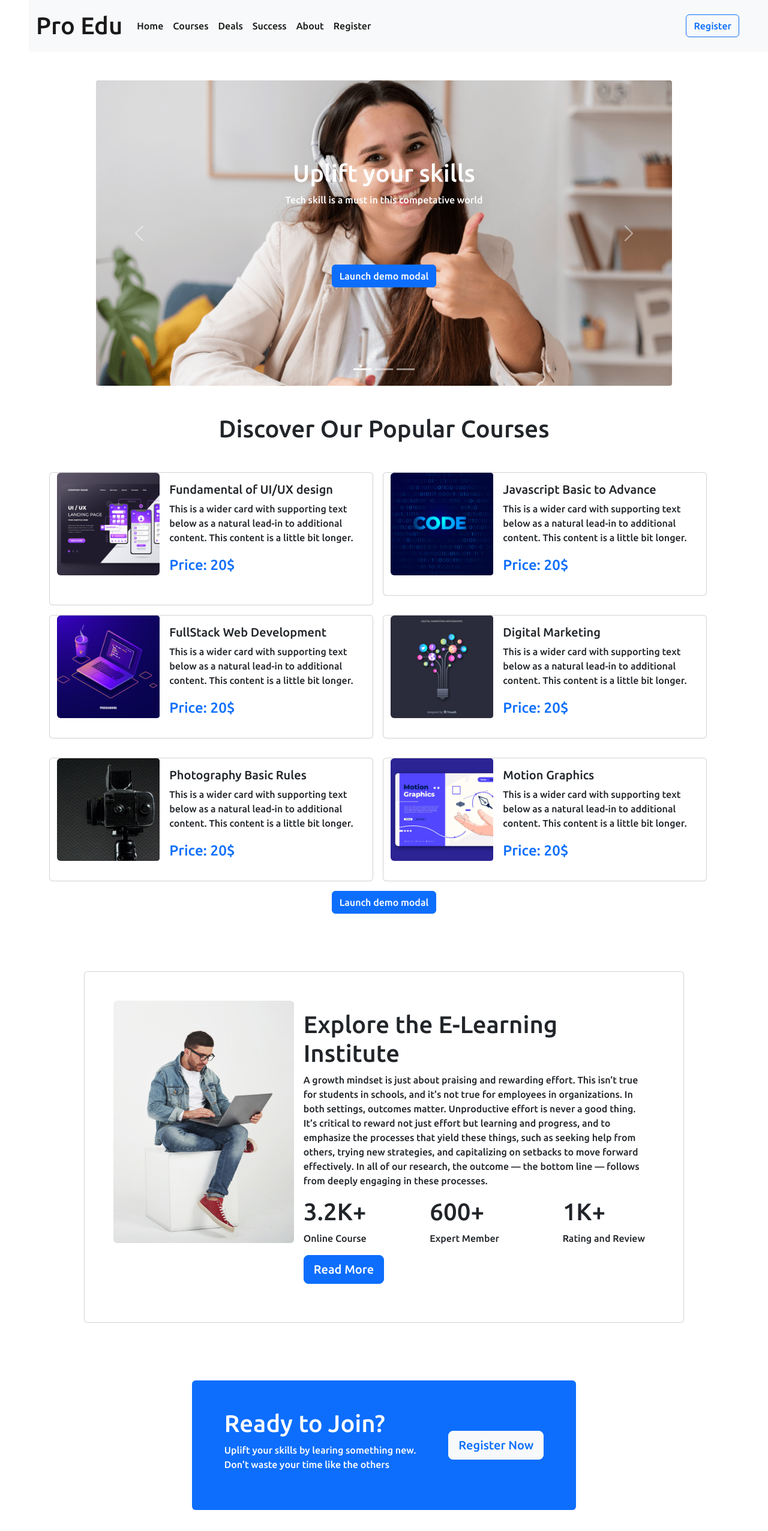
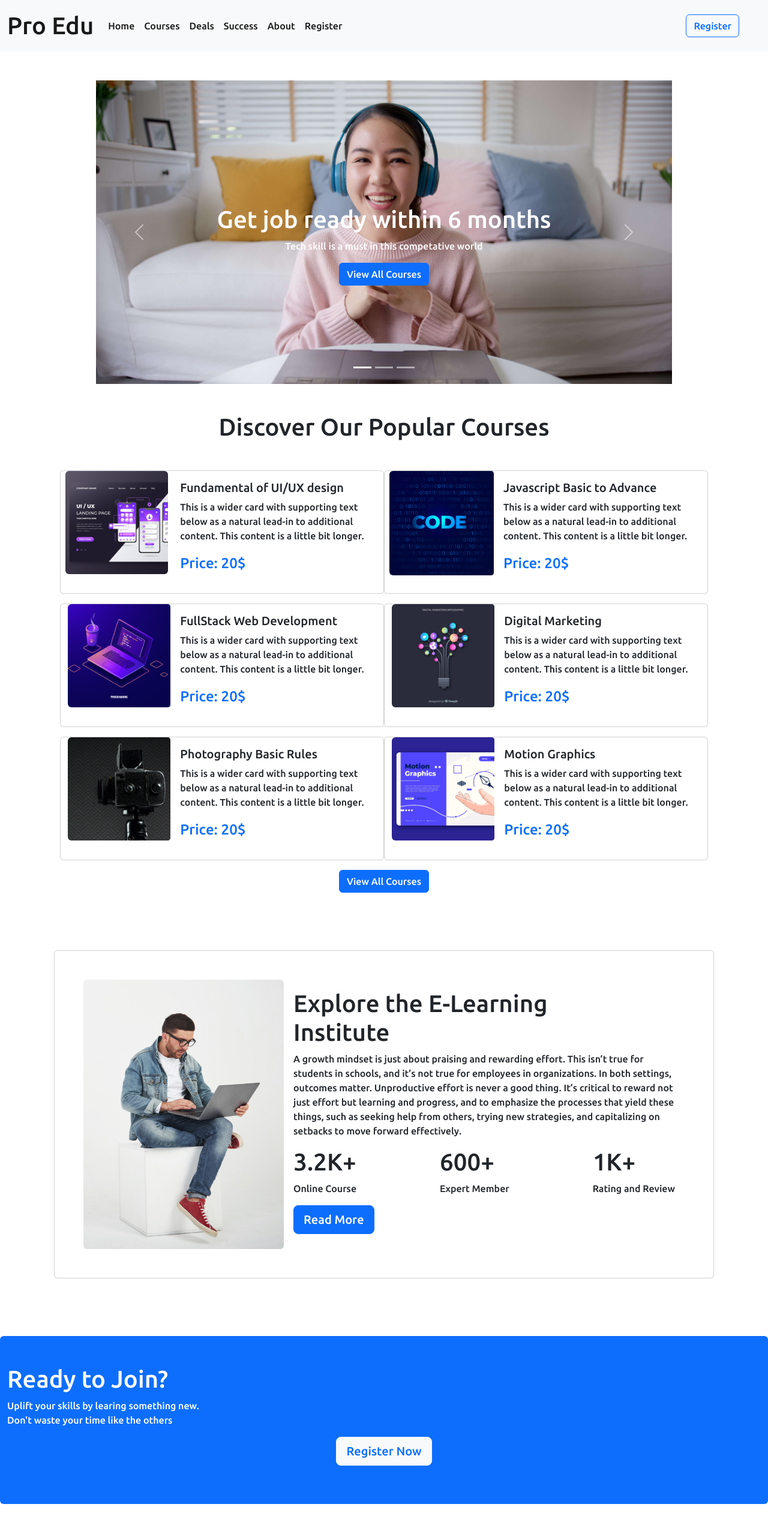
Before and after one commit to nayem9b/Ed-Tech-Repo, a plain HTML site: page index.html in a window 1280 px wide. Shown: the top 2552 px of the page at 60% size. Drawn offline with nearby package versions, Linux system fonts and the light colour scheme.

Commit message:
only faq responsiveness is left

```diff
--- a/index.html
+++ b/index.html
@@ -17,7 +17,7 @@
 </head>
 <body>
   <!-- Navbar Starts Here -->
-  <nav class="navbar navbar-expand-lg bg-light d-flex ms-5">
+  <nav class="navbar navbar-expand-lg bg-light d-flex">
     <div class="container-fluid">
       <a class="navbar-brand fs-1" href="#">Pro Edu</a>
       <button class="navbar-toggler" type="button" data-bs-toggle="collapse" data-bs-target="#navbarSupportedContent" aria-controls="navbarSupportedContent" aria-expanded="false" aria-label="Toggle navigation">
@@ -65,14 +65,15 @@
         </div>
         <div class="carousel-inner">
           <div class="carousel-item active" data-bs-interval="2000">
-            <img src="images/cover/cover-1.png" class="d-block img-fluid" alt="...">
+            <img src="images/cover/cover-3.jpg" class="d-block img-fluid" alt="...">
             <div class="carousel-caption d-md-block pb-5 mb-5">
-              <h1 class="">Uplift your skills</h1>
-              <p class="mb-5 pb-5">Tech skill is a must in this competative world</p>
+
+              <h1>Get job ready within 6 months</h1>
+              <p class="">Tech skill is a must in this competative world</p>
                 <!-- modal section starts -->
   <!-- Button trigger modal -->
 <button type="button" class="btn btn-primary mb-5 " data-bs-toggle="modal" data-bs-target="#exampleModal">
-  Launch demo modal
+  View All Courses
 </button>
 
 <!-- Modal -->
@@ -133,13 +134,14 @@
             </div>
           </div>
           <div class="carousel-item">
-            <img src="images/cover/cover-3.jpg" class="d-block img-fluid" alt="...">
+            <img src="images/cover/cover-1.png" class="d-block img-fluid" alt="...">
             <div class="carousel-caption d-none d-md-block pb-5 mb-5">
-              <h1>Get job ready within 6 months</h1>
+
+              <h1>Get access to our online class</h1>
               <p>Learn skills that are required for Job</p>
                 <!-- Button trigger modal -->
 <button type="button" class="btn btn-primary" data-bs-toggle="modal" data-bs-target="#exampleModal">
-  Launch demo modal
+  View All Courses
 </button>
 
 <!-- Modal -->
@@ -178,12 +180,18 @@
 
       <!-- Carousel Ends Here -->
 
+
+
+
+
+
+
       <!-- Discover Popular courses Starts here -->
       <h1 class="mt-5 mb-5 text-center">Discover Our Popular Courses</h1>
-      <div class="d-flex justify-content-center">
-        <div class="container row row-cols-2 gap-3">
-          <div class="card" style="max-width: 540px;">
-            <div class="row g-0">
+      <div class="row align-items-center justify-content-center">
+
+          <div class="card mb-3 col-lg-6 col-md-6 gap-3 gx-3" style="max-width: 540px;">
+            <div class="row g-1">
               <div class="col-md-4">
                 <img src="images/course/course-1.png" class="img-fluid rounded" alt="...">
               </div>
@@ -196,7 +204,7 @@
               </div>
             </div>
           </div>
-          <div class="card mb-3" style="max-width: 540px;">
+          <div class="card mb-3 col-lg-6 col-md-6 gap-3 gx-3" style="max-width: 540px;">
             <div class="row g-0">
               <div class="col-md-4">
                 <img src="images/course/course-2.png" class="img-fluid rounded-start" alt="...">
@@ -210,7 +218,7 @@
               </div>
             </div>
           </div>
-          <div class="card mb-3" style="max-width: 540px;">
+          <div class="card mb-3 col-lg-6 col-md-6 gap-3" style="max-width: 540px;">
             <div class="row g-0">
               <div class="col-md-4">
                 <img src="images/course/course-3.png" class="img-fluid rounded-start" alt="...">
@@ -224,7 +232,7 @@
               </div>
             </div>
           </div>
-          <div class="card mb-3" style="max-width: 540px;">
+          <div class="card mb-3 col-lg-6 col-md-6 gap-3" style="max-width: 540px;">
             <div class="row g-0">
               <div class="col-md-4">
                 <img src="images/course/course-4.png" class="img-fluid rounded-start" alt="...">
@@ -238,7 +246,7 @@
               </div>
             </div>
           </div>
-          <div class="card mb-3" style="max-width: 540px;">
+          <div class="card mb-3 col-lg-6 col-md-6 gap-3" style="max-width: 540px;">
             <div class="row g-0">
               <div class="col-md-4">
                 <img src="images/course/course-5.png" class="img-fluid rounded-start" alt="...">
@@ -252,7 +260,7 @@
               </div>
             </div>
           </div>
-          <div class="card mb-3" style="max-width: 540px;">
+          <div class="card mb-3 col-md-6 col-lg-6 gap-3" style="max-width: 540px;">
             <div class="row g-0">
               <div class="col-md-4">
                 <img src="images/course/course-6.png" class="img-fluid rounded-start" alt="...">
@@ -274,7 +282,7 @@
   <!-- Button trigger modal -->
   <div class="d-flex justify-content-center align-items-center">
 <button type="button" class="btn btn-primary" data-bs-toggle="modal" data-bs-target="#exampleModal">
-  Launch demo modal
+  View All Courses
 </button>
 
 <!-- Modal -->
@@ -300,7 +308,7 @@
 
       <!-- Explore Elearning Starts here -->
       <div class="d-flex justify-content-center align-items-center mt-5 mb-5 ">
-      <div class="card mb-5 mt-5 p-5" style="max-width: 1000px;">
+      <div class="card mb-5 mt-5 p-5" style="max-width: 1100px;">
         <div class="row g-0">
           <div class="col-md-4">
             <img src="images/working.png" class="img-fluid rounded" alt="...">
@@ -308,7 +316,7 @@
           <div class="col-md-8">
             <div class="card-body">
               <h1 class="card-title">Explore the E-Learning <br> Institute</h1>
-              <p class="card-text"> A growth mindset is just about praising and rewarding effort. This isn’t true for students in schools, and it’s not true for employees in organizations. In both settings, outcomes matter. Unproductive effort is never a good thing. It’s critical to reward not just effort but learning and progress, and to emphasize the processes that yield these things, such as seeking help from others, trying new strategies, and capitalizing on setbacks to move forward effectively. In all of our research, the outcome — the bottom line — follows from deeply engaging in these processes.</p>
+              <p class="card-text"> A growth mindset is just about praising and rewarding effort. This isn’t true for students in schools, and it’s not true for employees in organizations. In both settings, outcomes matter. Unproductive effort is never a good thing. It’s critical to reward not just effort but learning and progress, and to emphasize the processes that yield these things, such as seeking help from others, trying new strategies, and capitalizing on setbacks to move forward effectively.</p>
               <div class="d-flex justify-content-between">
                 <div class="online course">
                     <h1>3.2K+</h1>
@@ -333,16 +341,18 @@
       <!-- Explore Elearning Ends here -->
 
       <!-- Ready to join Starts here -->
-      <div class="d-flex justify-content-evenly align-items-center">
-        <div class=" d-flex justify-content-evenly align-items-center bg-primary w-50 pt-5 pb-5 rounded ">
-         <div class=" bg-primary text-white">
-         <h1 class=" bg-primary text-white">Ready to Join?</h1>
-         <p>Uplift your skills by learing something new. <br>Don't waste your time like the others</new></p>
+      <div class="d-grid justify-content-between">
+      <div class="container-fluid">
+        <div class=" row bg-primary pt-5 pb-5 rounded ">
+          <div class="col">
+         <div class="  bg-primary text-white ">
+         <h1 class=" col-md-12 col-sm-12 col-lg-6 bg-primary text-white text-left">Ready to Join?</h1>
+         <p class="text-left col-md-12 col-sm-12 col-lg-6">Uplift your skills by learing something new. <br>Don't waste your time like the others</new></p>
          </div>
-             <div>
-             <button type="button" class="btn btn-light text-primary btn-lg">Register Now</button>
-             </div>
-       </div>
+            <div class="d-flex align-items-center justify-content-center mb-3">
+             <button type="button" class="btn btn-light text-primary btn-lg  ">Register Now</button>
+            </div>
+         </div>
   </div>
       <!-- Ready to join Ends here -->
 
@@ -353,7 +363,7 @@
     </div>
 
     <div class="d-flex justify-content-center align-items-center">
-      <div class="accordion w-50" id="accordionExample">
+      <div class="accordion" id="accordionExample">
         <div class="accordion-item">
           <h2 class="accordion-header" id="headingOne">
             <button class="accordion-button" type="button" data-bs-toggle="collapse" data-bs-target="#collapseOne" aria-expanded="true" aria-controls="collapseOne">
@@ -417,30 +427,30 @@
       <p>Our Successfull Students are working in various fields of IT </p>
       </div>
       <div class="container-fluid">
-        <div class="row">
-          <div class="card col-xs-7 col-sm-6 col-lg-3">
-            <img src="images/student/student-1.png" class="card-img-top" alt="...">
+        <div class="row justify-content-center">
+          <div class="card col-md-6 col-sm-12 col-lg-3">
+            <img src="images/student/student-1.png" class="img-fluid" alt="...">
             <div class="card-body">
               <h5 class="card-title">Awlad Hossain</h5>
               <p class="">UI/UX Designer</p>
             </div>
           </div>
-          <div class="card col-xs-7 col-sm-6 col-lg-3">
-            <img src="images/student/student-2.png" class="card-img-top" alt="...">
+          <div class="card col-md-6 col-sm-12 col-lg-3" >
+            <img src="images/student/student-2.png" class="card-img-top img-fluid" alt="...">
             <div class="card-body">
               <h5 class="card-title">Jannatul Islam</h5>
               <p>Motion Designer</p>
             </div>
           </div>
-          <div class="card col-xs-7 col-sm-6 col-lg-3">
-            <img src="images/student/student-3.png" class="card-img-top" alt="...">
+          <div class="card col-md-6 col-sm-12 col-lg-3">
+            <img src="images/student/student-3.png" class="card-img-top img-fluid" alt="...">
             <div class="card-body">
               <h5 class="card-title">Imran Hossain</h5>
               <p class="card-text">Graphic Designer</p>
             </div>
           </div>
-          <div class="card col-xs-7 col-sm-6 col-lg-3">
-            <img src="images/student/student-4.png" class="card-img-top" alt="...">
+          <div class="card col-md-6 col-sm-12 col-lg-3">
+            <img src="images/student/student-4.png" class="card-img-top img-fluid " alt="...">
             <div class="card-body">
               <h5 class="card-title">Nishi Akter</h5>
               <p class="card-text">Web Developer</p>
@@ -451,7 +461,7 @@
 
 
       </div>
-
+    </div>
       <!-- Successful Students Ends Here -->
 
       <!-- Sponsor Companies Starts here -->
```
